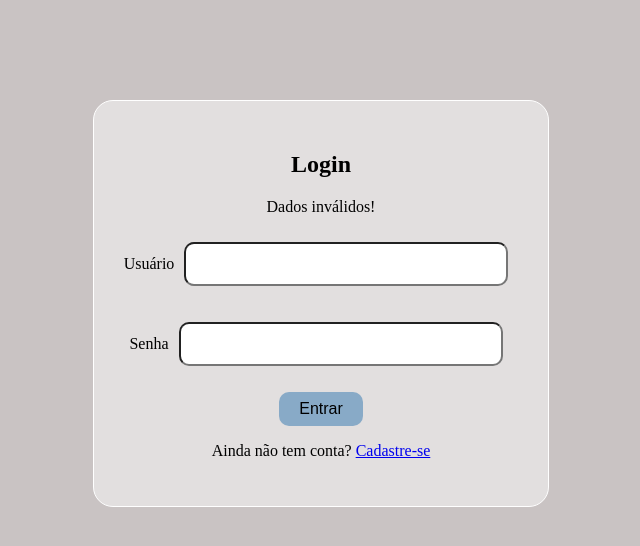
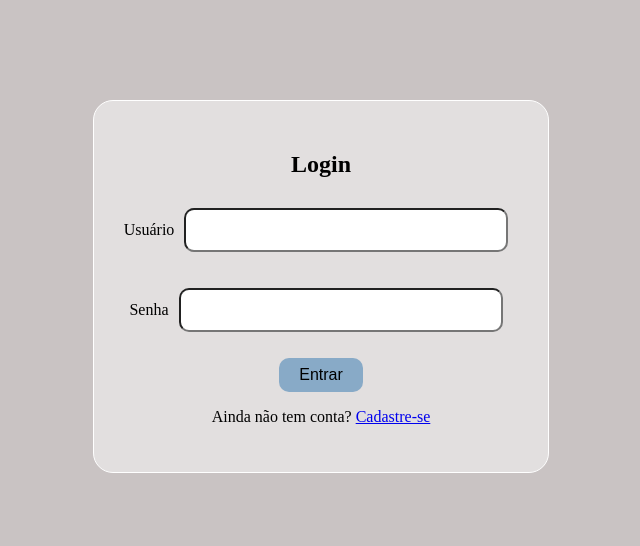
Before and after one commit to antonyogh/gfinance-web, a Flask app: page / in a window 1280 px wide. Shown: the top 546 px of the page, without its empty margins (319-959 px from the left). Run offline with Flask 3, Linux system fonts and the light colour scheme.

Commit message:
modificacoes

```diff
--- a/site_flask/templates/home.html
+++ b/site_flask/templates/home.html
@@ -2,6 +2,7 @@
 <html lang="en">
     <head>
         <meta charset="UTF-8">
+        <meta name="viewport" content="width=device-width, initial-scale=1.0">
         <link rel="stylesheet" href="{{url_for('static',filename='style.css')}}">
        <!-- <link href="https://cdn.jsdelivr.net/npm/bootstrap@5.0.2/dist/css/bootstrap.min.css" rel="stylesheet" integrity="sha384-EVSTQN3/azprG1Anm3QDgpJLIm9Nao0Yz1ztcQTwFspd3yD65VohhpuuCOmLASjC" crossorigin="anonymous"> -->
 
--- a/site_flask/templates/login.html
+++ b/site_flask/templates/login.html
@@ -7,11 +7,11 @@
 <div class="container">
 <div class="box">
 <h2>Login</h2>
-{% with message = get_flashed_messages() %}
+<!--{% with message = get_flashed_messages() %}
     {% if message %}
         <div> {{ message[0]}}</div>
     {% endif %}
-{% endwith %}
+{% endwith %} -->
 <form method="POST">
 {{form.csrf_token}}
 <p>{{form.usuario.label}}{{form.usuario(class="input")}}</p>
```
